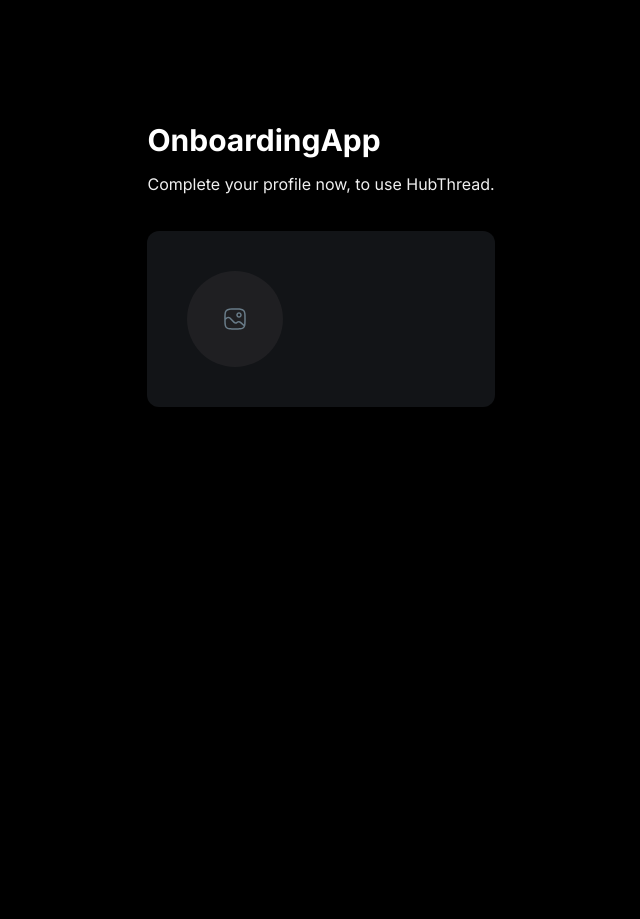
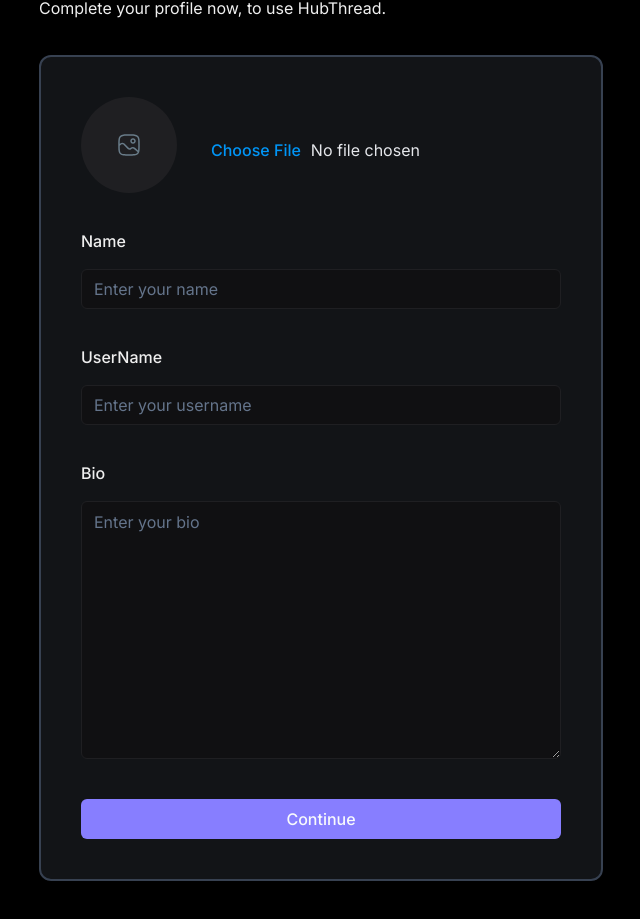
Before and after one commit to DevAnonitos/community-hubThread, a Next.js app: page /onboarding in a window 1280 px wide. Shown: the part 137-1056 px from the top of the page, without its empty margins (319-959 px from the left). Before the commit the page ends 800 px from the top, so only its background shows below. Built offline with nearby package versions, Linux system fonts and the light colour scheme.

Commit message:
update:Add->AccoutProfile-Onboarding

```diff
--- a/app/(auth)/onboarding/page.tsx
+++ b/app/(auth)/onboarding/page.tsx
@@ -16,8 +16,11 @@ async function Page() {
                     Complete your profile now, to use HubThread.
                 </p>
 
-                <section className="mt-9 bg-dark-2 p-10 rounded-xl">
-                    <AccountProfile />
+                <section className="mt-9 bg-dark-2 p-10 rounded-xl border-2 border-gray-700">
+                    <AccountProfile
+                        user={""}
+                        btnTitle="Continue"
+                    />
                 </section>
             </main>
         </>
--- a/components/forms/AccountProfile.tsx
+++ b/components/forms/AccountProfile.tsx
@@ -17,6 +17,9 @@ import {
     FormLabel,
     FormMessage
 } from '../ui/form';
+import { Input } from '../ui/input';
+import { Textarea } from '../ui/textarea';
+import { Button } from '../ui/button';
 
 // Define props
 interface Props {
@@ -91,11 +94,100 @@ const AccountProfile = ({ user, btnTitle }: Props) => {
                                             </>
                                         )}
                                     </FormLabel>
+                                    <FormControl
+                                        className='flex-1 text-base-semibold text-gray-200'
+                                    >
+                                        <Input
+                                            type='file'
+                                            accept='image/'
+                                            placeholder='Add Profile photo'
+                                            className='account-form_image-input'
+                                            onChange={(e) => {}}
+                                        />
+                                    </FormControl>
                                 </FormItem>
                             </>
                         )}
                     />
 
+                    <FormField
+                        control={form.control}
+                        name='name'
+                        render={({ field }) => (
+                            <>
+                                <FormItem
+                                    className='flex w-full flex-col gap-3'
+                                >
+                                    <FormLabel className='text-base-semibold text-light-2'>
+                                        Name
+                                    </FormLabel>
+                                    <FormControl>
+                                        <Input
+                                            type='text'
+                                            placeholder='Enter your name'
+                                            className='account-form_input no-focus'
+                                            {...field}
+                                        />
+                                    </FormControl>
+                                </FormItem>
+                            </>
+                        )}
+                    />
+
+                    <FormField
+                        control={form.control}
+                        name='username'
+                        render={({ field }) => (
+                            <>
+                                <FormItem
+                                    className='flex w-full flex-col gap-3'
+                                >
+                                    <FormLabel className='text-base-semibold text-light-2'>
+                                        UserName
+                                    </FormLabel>
+                                    <FormControl>
+                                        <Input
+                                            type='text'
+                                            placeholder='Enter your username'
+                                            className='account-form_input no-focus'
+                                            {...field}
+                                        />
+                                    </FormControl>
+                                </FormItem>
+                            </>
+                        )}
+                    />
+
+                    <FormField
+                        control={form.control}
+                        name='bio'
+                        render={({ field }) => (
+                            <>
+                                <FormItem
+                                    className='flex w-full flex-col gap-3'
+                                >
+                                    <FormLabel className='text-base-semibold text-light-2'>
+                                        Bio
+                                    </FormLabel>
+                                    <FormControl>
+                                        <Textarea
+                                            rows={10}
+                                            placeholder='Enter your bio'
+                                            className='account-form_input no-focus'
+                                            {...field}
+                                        />
+                                    </FormControl>
+                                </FormItem>
+                            </>
+                        )}
+                    />
+
+                    <Button
+                        type='submit'
+                        className='bg-primary-500'
+                    >
+                        {btnTitle}
+                    </Button>
                 </form>
             </Form>
         </>
```
